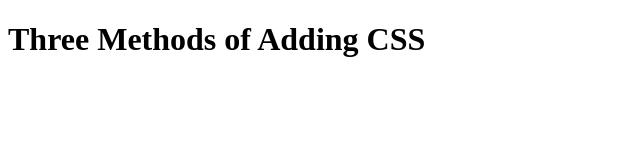
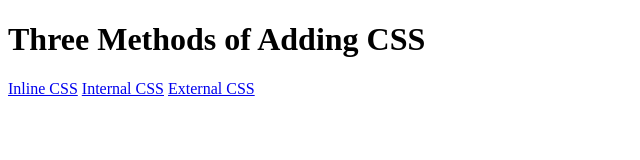
Before and after one commit to Buckshot18/Complete-Full_Stack-Web-development, a plain HTML site: page Secton_5/5.1. Adding CSS/index.html in a window 1280 px wide. Shown: the whole page, without its empty margins (0-640 px from the left). Drawn offline with Linux system fonts and the light colour scheme.

Commit message:
adding CSS Inline, internal, external

```diff
--- a/Secton_5/5.1. Adding CSS/index.html
+++ b/Secton_5/5.1. Adding CSS/index.html
@@ -1,14 +1,15 @@
 <!DOCTYPE html>
 <html lang="en">
-
   <head>
-  <meta charset="UTF-8">
+    <meta charset="UTF-8" />
     <title>Adding CSS</title>
   </head>
 
   <body>
     <h1>Three Methods of Adding CSS</h1>
     <!-- Create 3 Links to The 3 Webpages: inline, internal and external -->
+    <a href="./inline.html">Inline CSS</a>
+    <a href="./internal.html">Internal CSS</a>
+    <a href="./external.html">External CSS</a>
   </body>
-
 </html>
--- a/Secton_5/5.1. Adding CSS/style.css
+++ b/Secton_5/5.1. Adding CSS/style.css
@@ -0,0 +1,3 @@
+html {
+  color: Green;
+}
```
Also changed, not shown: Secton_5/5.1. Adding CSS/external.html (+2 -1 lines), Secton_5/5.1. Adding CSS/inline.html (+7 -9 lines), Secton_5/5.1. Adding CSS/internal.html (+6 -3 lines). Lines whose indentation alone changed are shown as unchanged.
